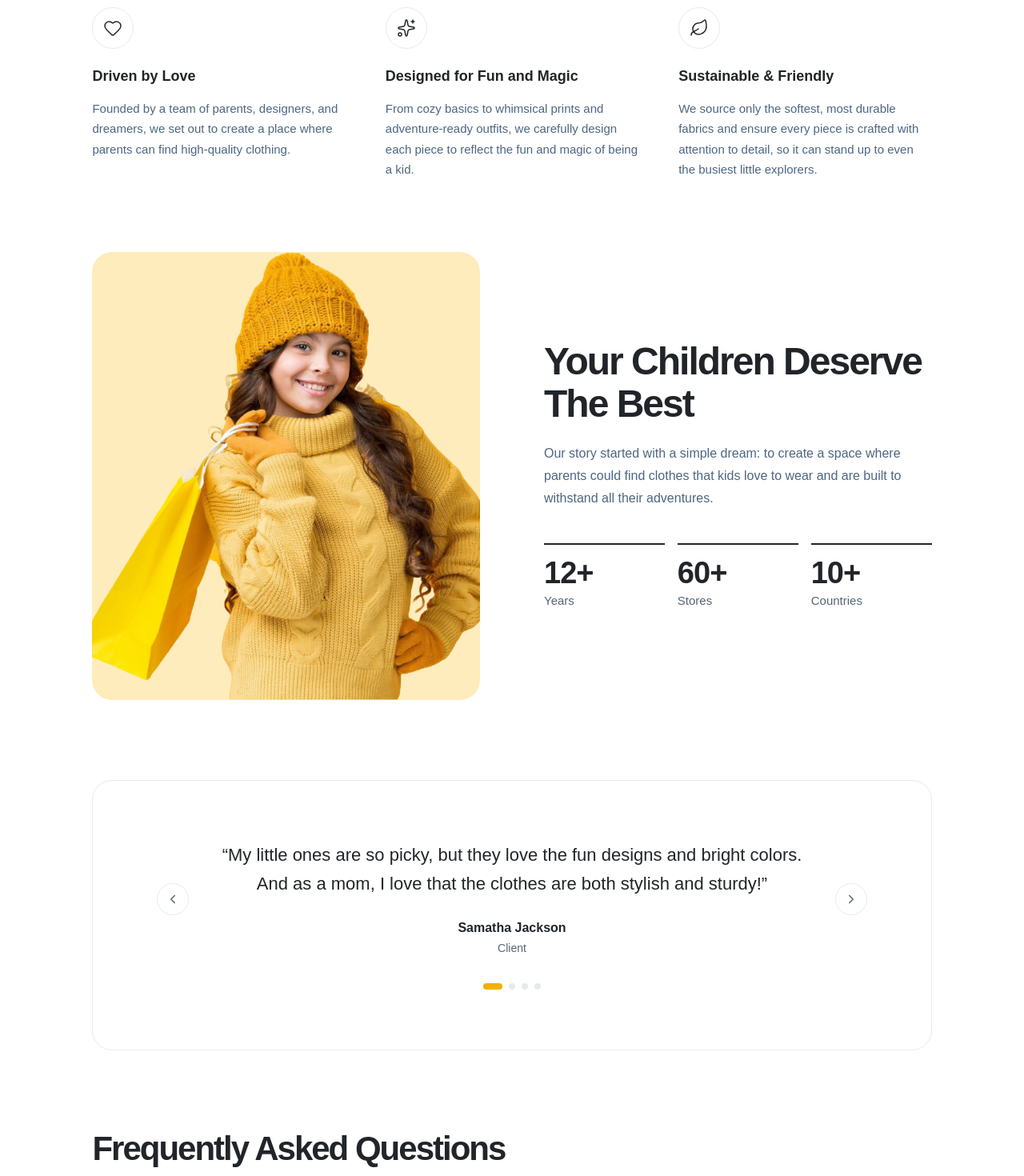
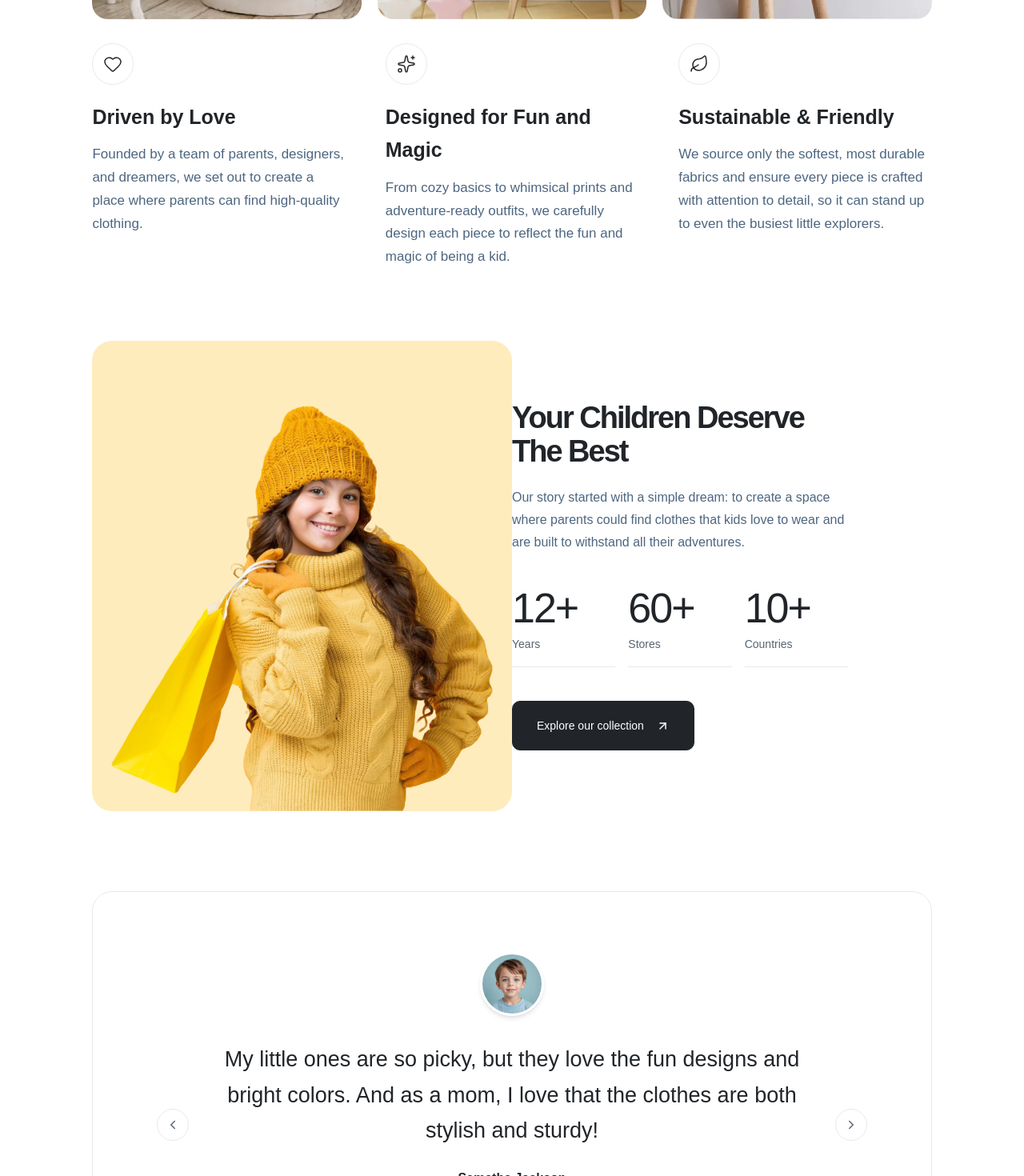
Before and after one commit to shamilEllikkal/e-commerce, a Next.js app: page /about in a window 1280 px wide. Shown: the part 900-2370 px from the top of the page at 80% size. Built offline with nearby package versions, Linux system fonts and the light colour scheme; a web font is replaced by a local one.

Commit message:
completed ui of about page

```diff
--- a/components/about/AboutFAQ.tsx
+++ b/components/about/AboutFAQ.tsx
@@ -36,7 +36,7 @@ export function AboutFAQ() {
 
   return (
     <section className="container mb-[100px]">
-      <h2 className="mb-[45px] text-[36px] font-bold leading-[1.1] tracking-[-2px] md:text-[42px]">
+      <h2 className="mb-[45px] text-[36px] font-semibold leading-[1.1] tracking-[-2px] md:text-[36px]">
         Frequently Asked Questions
       </h2>
 
@@ -67,7 +67,7 @@ export function AboutFAQ() {
                   {answer.split("\n\n").map((para, j) => (
                     <p
                       key={j}
-                      className="mt-0 mb-3 text-[15px] leading-[1.75] text-body last:mb-0"
+                      className="mt-0 mb-3 text-[15px] leading-[1.75] text-body font-light last:mb-0"
                     >
                       {para}
                     </p>
--- a/components/about/AboutMission.tsx
+++ b/components/about/AboutMission.tsx
@@ -12,7 +12,7 @@ export function AboutMission() {
   return (
     <section className="container pt-[70px] mb-[30px]">
       {/* Header row */}
-      <div className="mb-[55px] flex flex-col gap-5 lg:flex-row lg:items-end lg:justify-between">
+      <div className="mb-[55px] flex flex-col gap-5 lg:flex-row lg:items-center lg:justify-between">
         <div className="max-w-[580px]">
           <p className="mb-3 text-[18px] font-light text-secondary  tracking-wide">
             Our Mission to Make Kids Feel Comfortable and Confident
@@ -32,7 +32,7 @@ export function AboutMission() {
       </div>
 
       {/* Staggered 3-image gallery */}
-      <div className="grid grid-cols-1 gap-5 sm:grid-cols-3 sm:items-end">
+      <div className="grid grid-cols-1 gap-5 sm:grid-cols-3 sm:items-end mt-25">
         {/* Left — shorter */}
         <div className="relative h-[320px] overflow-hidden rounded-[20px] sm:h-[360px]">
           <Image
@@ -44,7 +44,7 @@ export function AboutMission() {
           />
         </div>
         {/* Center — taller, raised */}
-        <div className="relative h-[420px] overflow-hidden rounded-[20px] sm:h-[480px] sm:-mt-[60px]">
+        <div className="relative h-[400px] overflow-hidden rounded-[20px] sm:h-[480px] sm:-mt-[60px]">
           <Image
             src="/about2.webp"
             alt="Kids room with plush toys"
--- a/components/about/AboutStory.tsx
+++ b/components/about/AboutStory.tsx
@@ -1,4 +1,6 @@
 import Image from "next/image";
+import { ArrowUpRight } from "lucide-react";
+import { ButtonLink } from "@/components/ui/ButtonLink";
 
 const stats = [
   { value: "12+", label: "Years" },
@@ -8,40 +10,44 @@ const stats = [
 
 export function AboutStory() {
   return (
-    <section className="container mb-[100px] grid grid-cols-1 items-center gap-[50px] lg:grid-cols-2 lg:gap-[80px]">
+    <section className="container mb-[100px] grid grid-cols-1 items-center  lg:grid-cols-2 ">
       {/* Left — image */}
-      <div className="relative min-h-[480px] overflow-hidden rounded-[25px] bg-yellow lg:min-h-[560px]">
+      <div className="relative overflow-hidden rounded-[25px] bg-yellow" style={{ height: "588px", width: "527px", maxWidth: "100%" }}>
         <Image
           src="/about4.webp"
           alt="Girl in yellow outfit"
           fill
           sizes="(max-width: 1024px) 100vw, 50vw"
-          className="object-cover object-top"
+          className="object-contain object-bottom p-6 pb-0"
         />
       </div>
 
       {/* Right — text + stats */}
-      <div>
-        <h2 className="mb-[22px] text-[38px] font-bold leading-[1.1] tracking-[-2px] md:text-[48px]">
+      <div className="max-w-[420px]">
+        <h2 className="mb-[22px] text-[38px] font-semibold leading-[1.1] tracking-[-2px] md:text-[38px]">
           Your Children Deserve The Best
         </h2>
-        <p className="mb-[42px] text-[16px] leading-[1.75] text-body">
+        <p className="mb-[42px] text-[16px] font-light leading-[1.75] text-body">
           Our story started with a simple dream: to create a space where parents
           could find clothes that kids love to wear and are built to withstand
           all their adventures.
         </p>
 
-        {/* Stats row */}
-        <div className="grid grid-cols-3 gap-4">
+        {/* Stats row — border BELOW the number */}
+        <div className="mb-[42px] grid grid-cols-3 gap-4">
           {stats.map(({ value, label }) => (
-            <div key={label} className="border-t-2 border-ink pt-4">
-              <p className="text-[38px] font-bold leading-none tracking-[-1px]">
+            <div key={label} className="pb-4 border-b border-[#e8e8e8]">
+              <p className="text-[52px] font-medium leading-none tracking-[-2px]">
                 {value}
               </p>
-              <p className="mt-1 text-[15px] text-secondary">{label}</p>
+              <p className="mt-2 text-[14px] text-secondary">{label}</p>
             </div>
           ))}
         </div>
+
+        <ButtonLink href="/shop" variant="dark" className="font-medium text-white! hover:text-ink! hover:bg-yellow-500 hover:border-0">
+          Explore our collection <ArrowUpRight size={17} />
+        </ButtonLink>
       </div>
     </section>
   );
--- a/components/about/AboutTestimonials.tsx
+++ b/components/about/AboutTestimonials.tsx
@@ -1,6 +1,7 @@
 "use client";
 
 import { useState } from "react";
+import Image from "next/image";
 import { ChevronLeft, ChevronRight } from "lucide-react";
 
 const testimonials = [
@@ -46,6 +47,12 @@ export function AboutTestimonials() {
   return (
     <section className="container mb-[100px]">
       <div className="rounded-[25px] border border-line px-[30px] py-[60px] md:px-[80px] md:py-[75px]">
+        {/* Avatar — top center */}
+        <div className="mb-8 flex justify-center">
+          <div className="relative h-[80px] w-[80px] overflow-hidden rounded-full border-[3px] border-white shadow-md">
+            <Image src="/about5.webp" alt={name} fill sizes="80px" className="object-cover" />
+          </div>
+        </div>
         {/* Arrows + quote */}
         <div className="flex items-center gap-4 md:gap-8">
           <button
@@ -58,8 +65,8 @@ export function AboutTestimonials() {
           </button>
 
           <blockquote className="flex-1 text-center">
-            <p className="text-[18px] leading-[1.65] text-ink md:text-[22px]">
-              &ldquo;{quote}&rdquo;
+            <p className="text-[18px] font-light! leading-[1.65] text-ink md:text-[27px]">
+              {quote}
             </p>
             <footer className="mt-6">
               <cite className="not-italic">
--- a/components/about/AboutValues.tsx
+++ b/components/about/AboutValues.tsx
@@ -27,8 +27,8 @@ export function AboutValues() {
             <div className="mb-5 grid h-[52px] w-[52px] place-items-center rounded-full border border-line">
               <Icon size={24} strokeWidth={1.5} aria-hidden="true" />
             </div>
-            <h3 className="mb-3 text-[18px] font-bold">{title}</h3>
-            <p className="m-0 text-[15px] leading-[1.7] text-body">{body}</p>
+            <h3 className="mb-3 text-[25px] font-bold">{title}</h3>
+            <p className="m-0 text-[17px] font-light leading-[1.7] text-body">{body}</p>
           </div>
         ))}
       </div>
```
